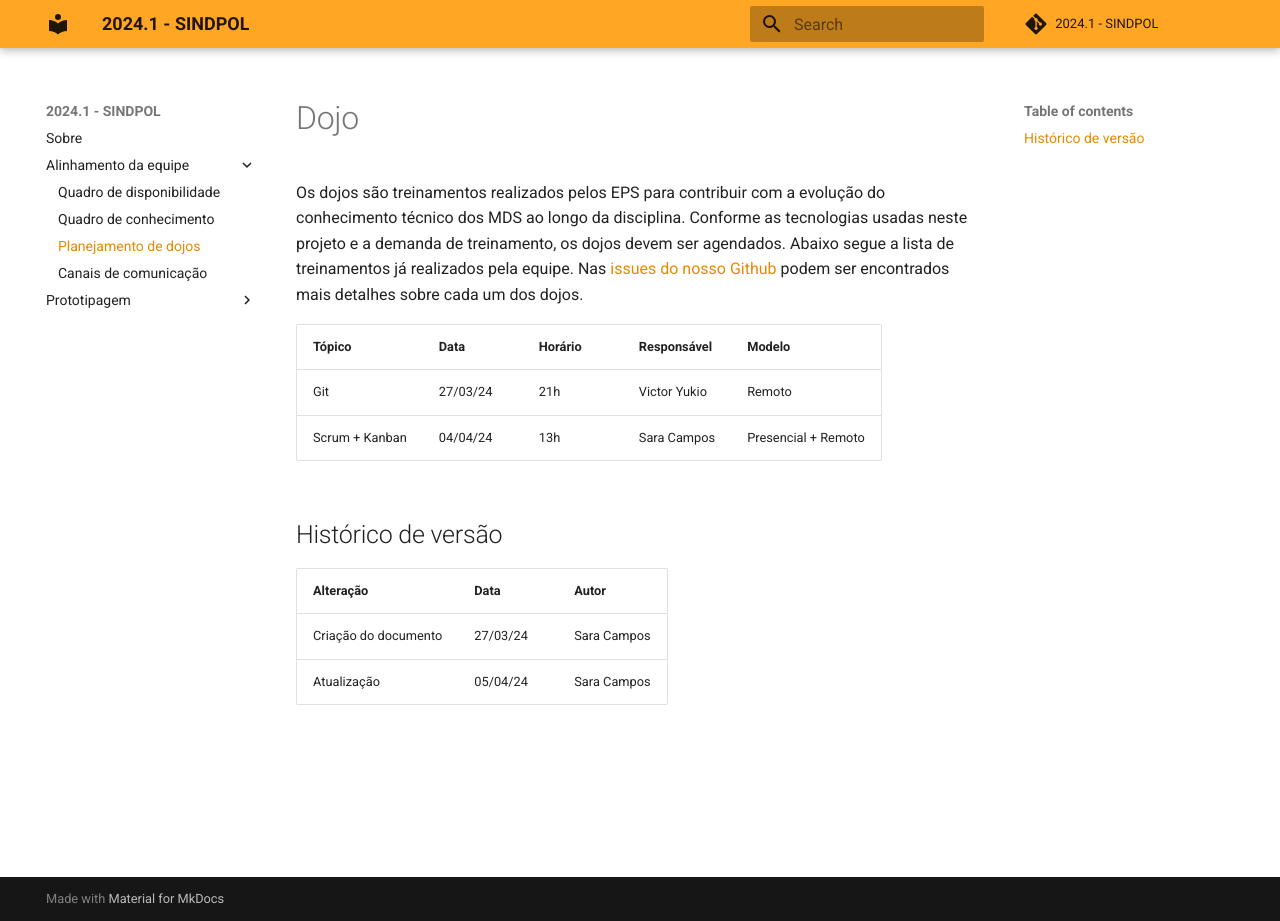
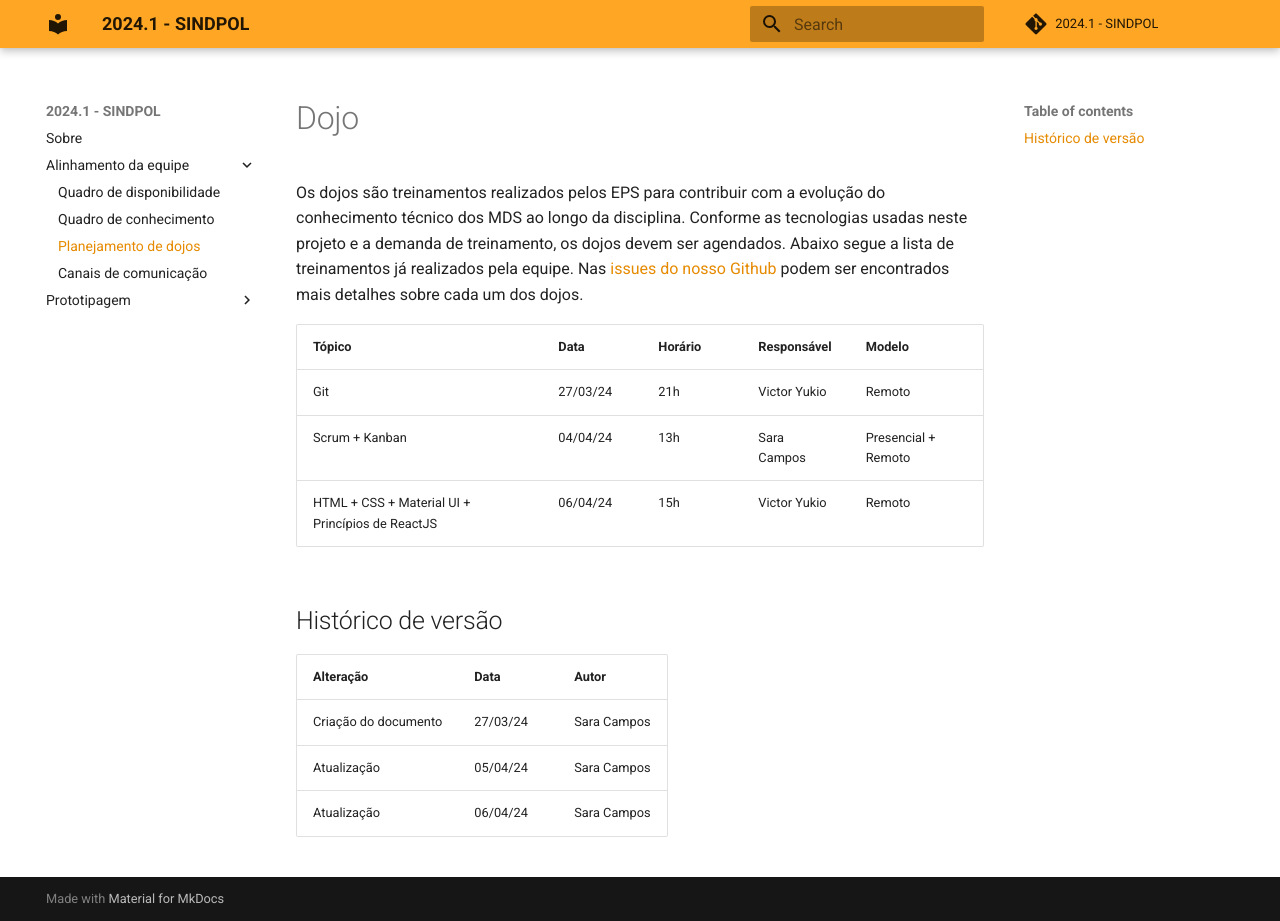
Before and after one commit to fga-eps-mds/2024.1-SINDPOL-DOC, an MkDocs documentation site: the page built from docs/alinhamento/dojos.md, in a window 1280 px wide and 921 px high. Built offline with MkDocs 1.6.1 and Material for MkDocs 9.7.7, drawn with Linux system fonts in a browser that asks for light colours; comment, search, counter and statistics services are not loaded.

Commit message:
Adiciona atualizacao em dojo

```diff
--- a/docs/alinhamento/dojos.md
+++ b/docs/alinhamento/dojos.md
@@ -6,6 +6,7 @@ Os dojos são treinamentos realizados pelos EPS para contribuir com a evolução
 | - | - | - | - | - |
 | Git | 27/03/24 | 21h | Victor Yukio | Remoto |
 | Scrum + Kanban | 04/04/24 | 13h | Sara Campos | Presencial + Remoto |
+| HTML + CSS + Material UI + Princípios de ReactJS | 06/04/24 | 15h | Victor Yukio | Remoto |
 
 
 ## Histórico de versão
@@ -14,3 +15,4 @@ Os dojos são treinamentos realizados pelos EPS para contribuir com a evolução
 | - | - | - |
 | Criação do documento | 27/03/24 | Sara Campos |
 | Atualização | 05/04/24 | Sara Campos |
+| Atualização | 06/04/24 | Sara Campos |
```
